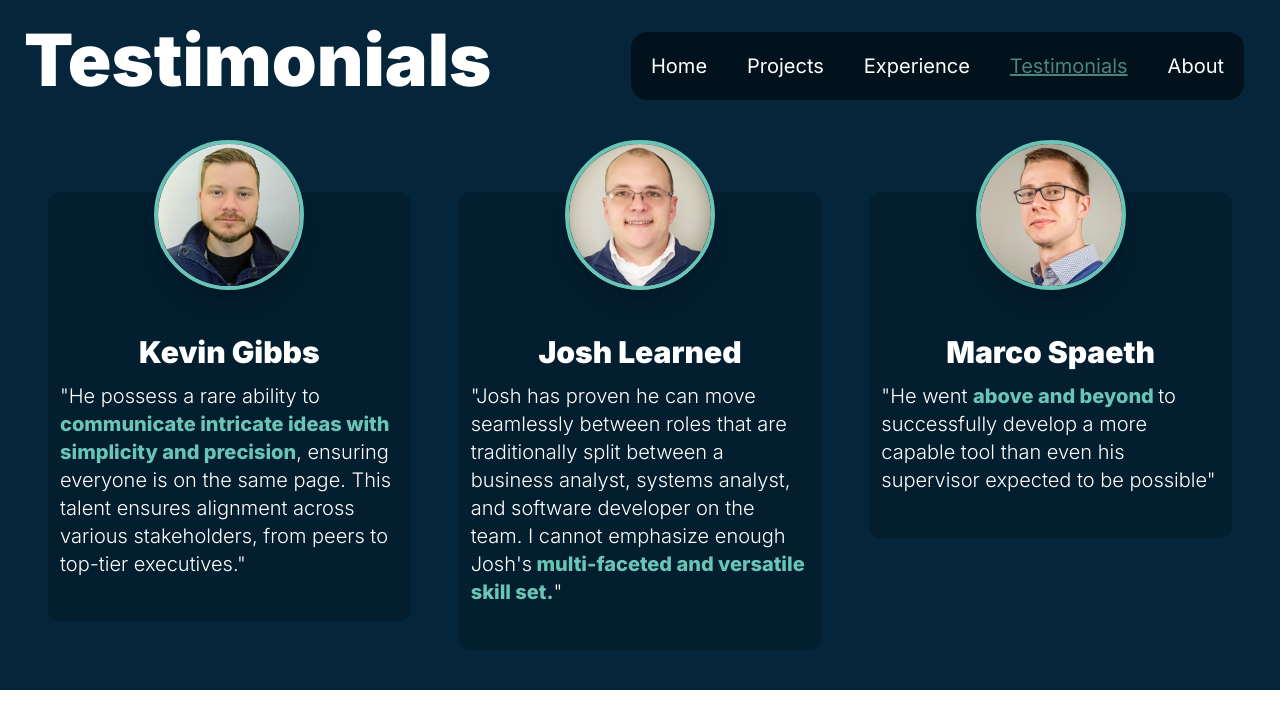
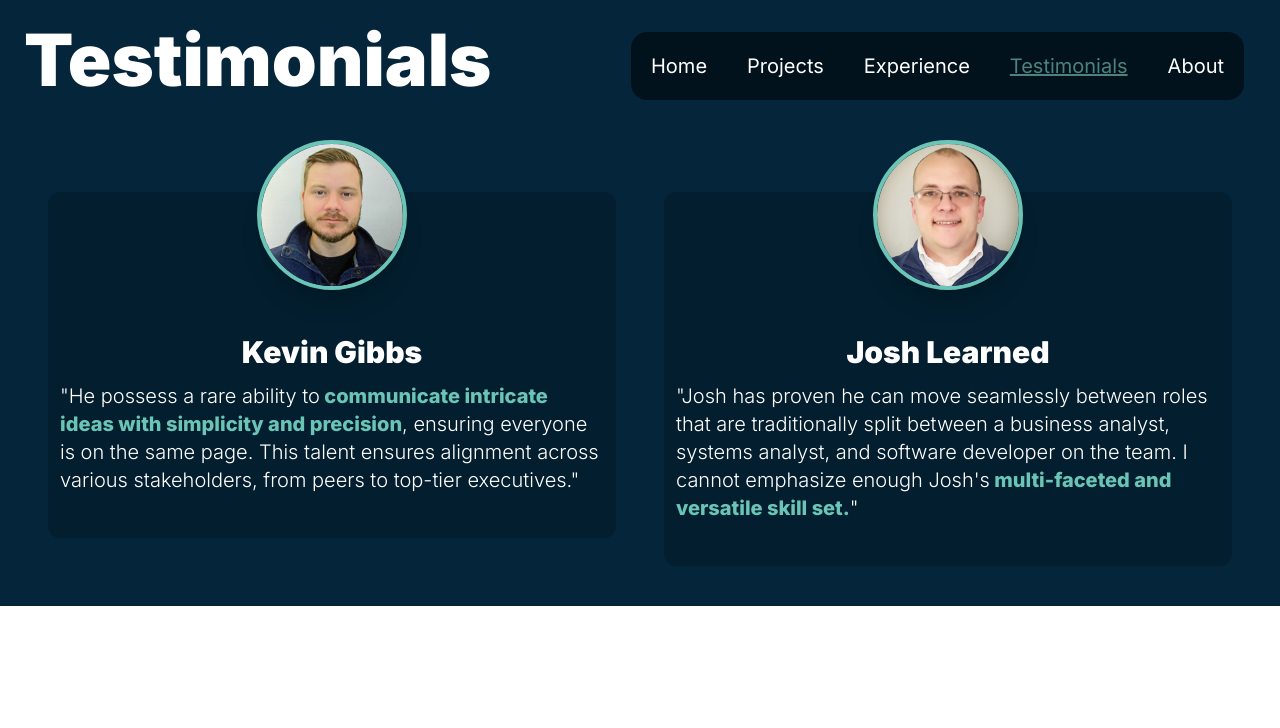
Before and after one commit to josh-torre/josh-torre.github.io, a Next.js app: page /testimonials in a window 1280 px wide. Shown: the top 728 px of the page. Built offline with nearby package versions, Linux system fonts and the light colour scheme.

Commit message:
Added functionality for font

```diff
--- a/package.json
+++ b/package.json
@@ -9,6 +9,7 @@
     "lint": "next lint"
   },
   "dependencies": {
+    "@next/font": "^14.2.5",
     "framer-motion": "^11.3.19",
     "next": "14.2.5",
     "react": "^18",
--- a/src/app/page.tsx
+++ b/src/app/page.tsx
@@ -5,16 +5,21 @@ import githubIcon from '../../public/Github.svg'
 import linkedinIcon from '../../public/Linkedin Icon.svg'
 import TypingEffect from './TitlesAnimation'
 import {MyButton} from './Core Components/ButtonComponent'
-
+import { Inter } from 'next/font/google/'
 import "./globals.css";
 import React from "react";
 import {ClickableIcons} from "@/app/ClickableIcons";
+import { AppProps } from 'next/app'
 
- function TitleCard() : JSX.Element {
+
+const inter = Inter
+console.log(inter[Symbol.hasInstance]);
+
+function TitleCard() : JSX.Element {
     return (
         <>
             <div className="text-my-white font-inter">
-                <h1 className="text-8xl font-black">
+                <h1 className="text-8xl font-bold">
                     Joshua Torre
                 </h1>
                 <div className="text-5xl text-my-teal text-nowrap font-light min-h-[48px]">
--- a/src/app/projects/page.tsx
+++ b/src/app/projects/page.tsx
@@ -1,4 +1,3 @@
-import linkedinIcon from '../../../public/Linkedin Icon.svg'
 import {NavBar} from "@/app/Core Components/Navigation Bar";
 import {MakeCard} from "@/app/Core Components/Core Card"
 
--- a/src/app/testimonials/page.tsx
+++ b/src/app/testimonials/page.tsx
@@ -8,10 +8,11 @@ import Josh_Img from "../../../public/Testimonials-Images/Josh-Learned.jpeg"
 export default function Root(){
     const defaultQuoteStying = "text-xl text-white font-light";
     return (
+
         <div className="bg-my-dark-blue h-full p-6 pb-4 m-auto">
             {TitleCard}
             <div className="flex flex-col m-auto justify-items-center w-fit sm:flex-row">
-                <TestimonialCard name={"Kevin Gibbs"}
+                 <TestimonialCard name={"Kevin Gibbs"}
                                  image={Kevin_Img}
                                  quote={<p className={defaultQuoteStying}>&quot;He possess a rare ability to
                                      <strong className="font-extrabold text-my-lighter-teal"> communicate intricate ideas with
@@ -27,12 +28,12 @@ export default function Root(){
                                      <strong className="font-extrabold text-my-lighter-teal"> multi-faceted and
                                          versatile skill set.</strong>&quot;</p>}/>
 
-                <TestimonialCard name={"Marco Spaeth"}
+                {/*<TestimonialCard name={"Marco Spaeth"}
                                  image={Marco_Img}
                                  quote={<p className={defaultQuoteStying}>&quot;He went <strong className="font-extrabold text-my-lighter-teal">
                                      above and beyond </strong>to successfully
                                      develop a more capable tool than
-                                     even his supervisor expected to be possible&quot;</p>}/>
+                                     even his supervisor expected to be possible&quot;</p>}/>*/}
             </div>
         </div>
     );
--- a/tailwind.config.ts
+++ b/tailwind.config.ts
@@ -13,19 +13,8 @@ const config: Config = {
         "gradient-conic":
           "conic-gradient(from 180deg at 50% 50%, var(--tw-gradient-stops))",
       },
-      keyframes: {
-        changeButtonText: {
-          '0%': {color: '#FFFFFF'},
-          '100%': {color: '#ff8626'}
-        },
-        blinkingCarrot: {
-          '0%': {'border-color': '#FFFFFF'},
-          '100%': {'border-transparency': 'transparent'},
-        }
-      },
-      animation:{
-        focused: "changeButtonText 0.25s forwards",
-        blinking: "blinkingCarrot 0.75s infinite",
+      fontFamily: {
+        sans: ['Inter', 'sans-serif'],
       },
       colors: {
         'my-white': '#FFFFFF',
```
Also changed, not shown: 1 other file (tests, documents, lock files or other folders).
